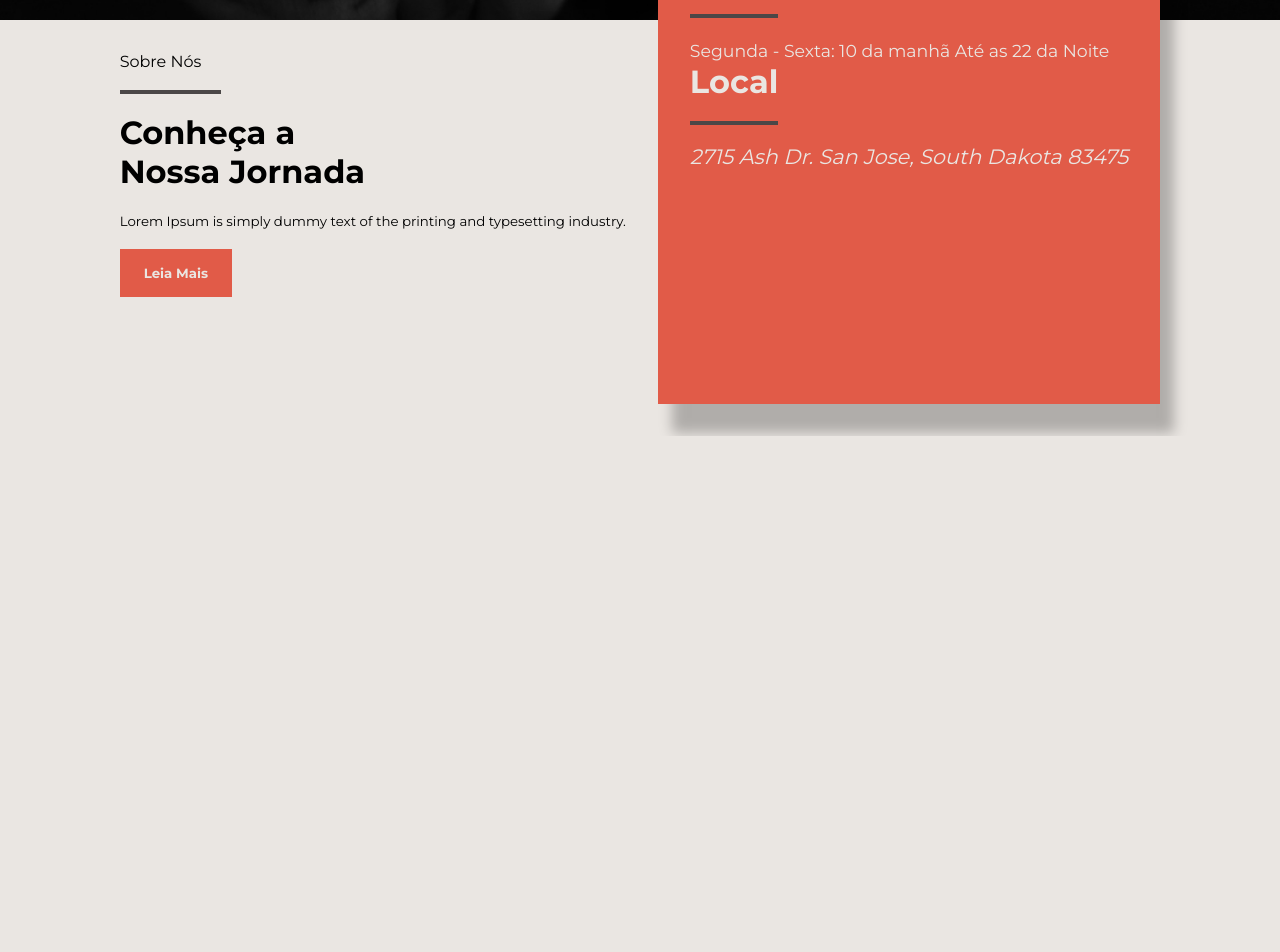
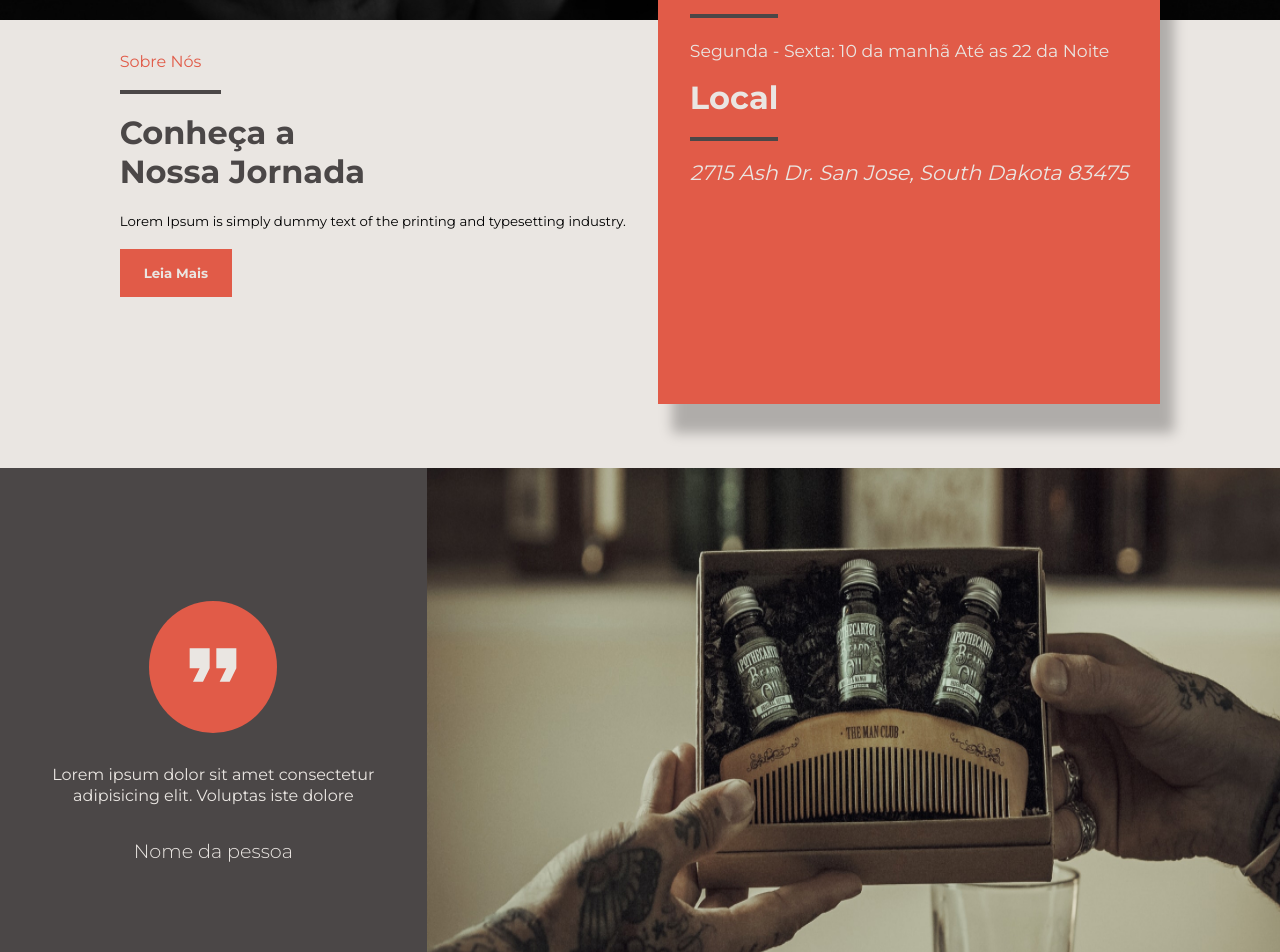
Before and after one commit to NegriHenrique/jaquebarber-site, a Next.js app: page / in a window 1280 px wide. Shown: the part 540-1492 px from the top of the page. Before the commit the page ends 976 px from the top, so only its background shows below. Built offline with nearby package versions, Linux system fonts and the light colour scheme.

Commit message:
Sections criadas, páginas editadas e conteúdo editado.

```diff
--- a/pages/index.jsx
+++ b/pages/index.jsx
@@ -1,64 +1,89 @@
-import Head from 'next/head'
-import Image from 'next/image'
-import Link from 'next/link'
-import Header from '../components/header'
-import {ContainerStyled} from '../styles/HomeStyles'
-import Button from '../components/button'
+import Head from "next/head";
+import Image from "next/image";
+import Link from "next/link";
+import Header from "../components/header";
+import { ContainerStyled } from "../styles/HomeStyles";
+import Button from "../components/button";
+
+import FormatQuoteIcon from '@material-ui/icons/FormatQuote';
 
 export default function Home(props) {
   return (
-
     <ContainerStyled>
       <Head>
         <title>JaqueBarber - Agende o seu horário.</title>
-        <link rel="preconnect" href="https://fonts.gstatic.com"/>
-        <link href="https://fonts.googleapis.com/css2?family=Montserrat:wght@300;400;700;900&display=swap" rel="stylesheet"/>
+        <link rel="preconnect" href="https://fonts.gstatic.com" />
+        <link
+          href="https://fonts.googleapis.com/css2?family=Montserrat:wght@300;400;700;900&display=swap"
+          rel="stylesheet"
+        />
       </Head>
 
       <Header></Header>
 
       <section className="banner relative">
-              <Image
-                src="/banner.jpg"
-                className="bannerimg"
-                layout='fill'
-
-              />
+        <Image src="/banner.jpg" className="bannerimg" layout="fill" />
 
         <div className="relative content-banner">
-                  <h1>Jaque <span className="primary-color">Barber</span></h1>
+          <h1>
+            Jaque <span className="primary-color">Barber</span>
+          </h1>
           <h2>Agende seu horário em nossa barbearia.</h2>
-                  <Button title="Agendar Horário"/>
+          <Button title="Agendar Horário" />
         </div>
-
-
-
       </section>
 
       <section className="about-us">
         <div className="text-about">
-                    <p>Sobre Nós</p>
-                    <hr className="primary-color"/>
-                    <h2>Conheça a <br/>Nossa Jornada</h2>
-                    <small>Lorem Ipsum is simply dummy text of the printing and typesetting industry.</small>
+          <p className="primary-color">Sobre Nós</p>
+          <hr className="primary-color" />
+          <h2 className="dark-color">
+            Conheça a <br />
+            Nossa Jornada
+          </h2>
+          <small>
+            Lorem Ipsum is simply dummy text of the printing and typesetting
+            industry.
+          </small>
           <Link href="/">
             <Button title="Leia Mais"></Button>
           </Link>
+        </div>
+        <div className="hour-about">
+          <h2>Horários</h2>
+          <hr />
+          <p>
+            <small>Segunda - Sexta: 10 da manhã Até as 22 da Noite</small>
+          </p>
 
+          <h2 className="local">Local</h2>
+          <hr />
+          <p>
+            <address>2715 Ash Dr. San Jose, South Dakota 83475</address>
+          </p>
         </div>
-                  <div class="hour-about">
-                        <h2>Horários</h2>
-                        <hr/>
-                        <p><small>Segunda - Sexta: 10 da manhã Até as 22 da Noite</small></p>
+      </section>
 
-                        <h2>Local</h2>
-                        <hr/>
-                        <p><address>2715 Ash Dr. San Jose, South Dakota 83475</address></p>
+      <section className="quotes">
+        <div className="carousel-text">
+        <div className="icon-svg">
+        <FormatQuoteIcon style={{fontSize: 80}} />
+        </div>
+
+       <p>Lorem ipsum dolor sit amet consectetur adipisicing elit. Voluptas iste dolore </p>
+
+          <small className="name-person">Nome da pessoa</small>
+        </div>
+        <div className="carousel-div">
+          <Image
+              src="/carouselimg.jpg"
+              layout='fill'
+            />
+
+
         </div>
       </section>
 
     </ContainerStyled>
-
-
-  )
+  );
 }
```
Lines whose indentation alone changed are shown as unchanged.
